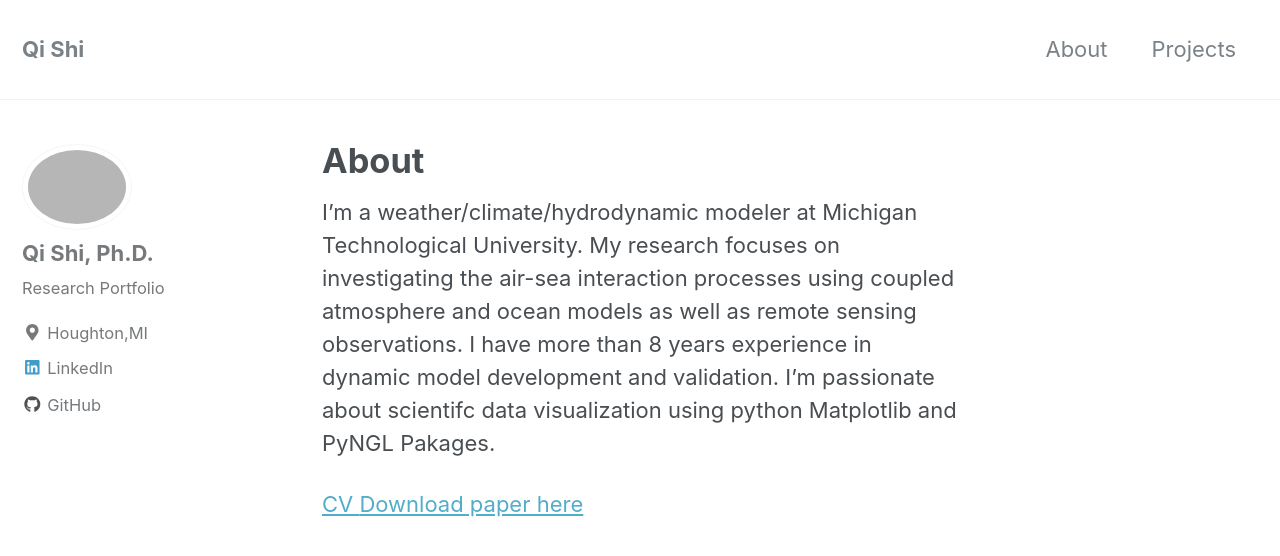
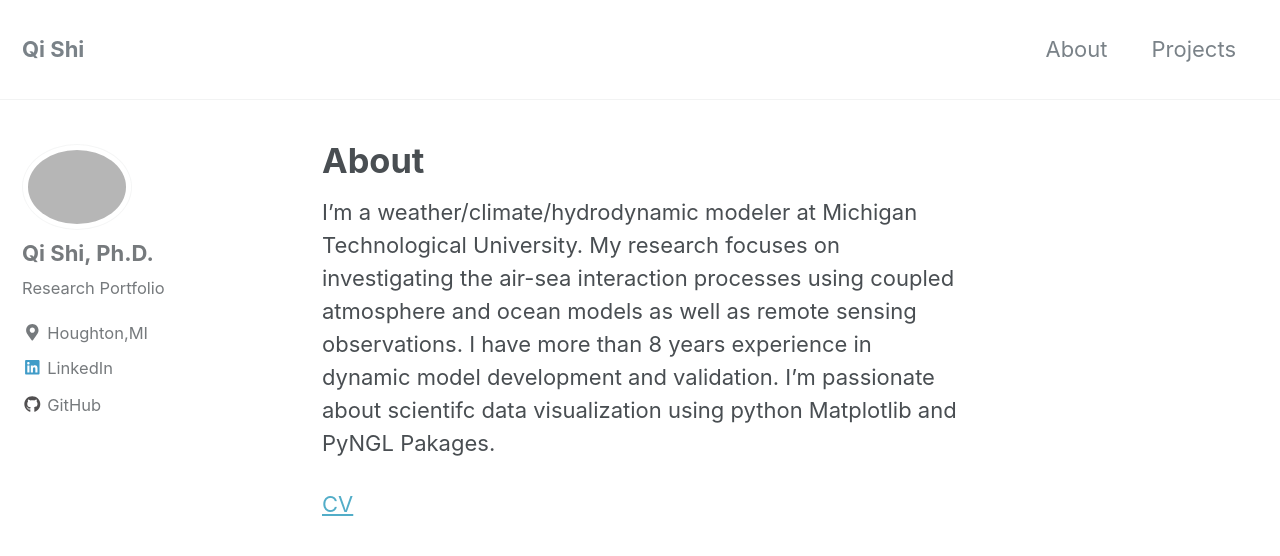
Before and after one commit to qishiphd/qishiphd.github.io, a Jekyll site: the page built from _pages/about.md, in a window 1280 px wide and 900 px high. Shown: the top 556 px of the window. Built offline with Jekyll 4.4.1, drawn with Linux system fonts in a browser that asks for light colours; nearby versions of some CDN libraries.

Commit message:
update cv

```diff
--- a/_pages/about.md
+++ b/_pages/about.md
@@ -5,5 +5,4 @@ permalink: /about/
 
 I'm a weather/climate/hydrodynamic modeler at Michigan Technological University. My research focuses on investigating the air-sea interaction processes using coupled atmosphere and ocean models as well as remote sensing observations. I have more than 8 years experience in dynamic model development and validation. I'm passionate about scientifc data visualization using python Matplotlib and PyNGL Pakages.
 
-<a href="https://github.com/qishiphd/qishiphd.github.io/blob/master/pdf/QiShi-cv.pdf" target="_blank">CV </a>
-[Download paper here](http://qishiphd.github.io/pdf/QiShi-cv.pdf)
+[CV](http://qishiphd.github.io/pdf/QiShi-cv.pdf)
```
